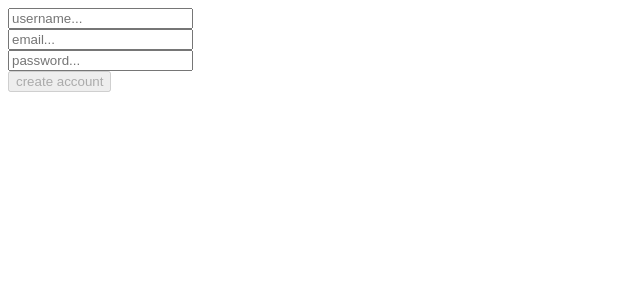
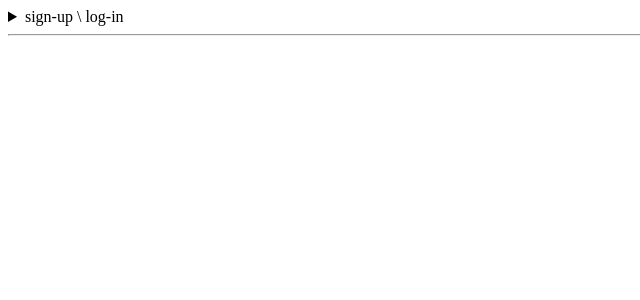
Before and after one commit to sama305/book-frontend, a Nuxt app: page / in a window 1280 px wide. Shown: the top 300 px of the page, without its empty margins (0-640 px from the left). Built offline with nearby package versions, Linux system fonts and the light colour scheme.

Commit message:
added login signup as header

```diff
--- a/pages/index.vue
+++ b/pages/index.vue
@@ -1,4 +1,7 @@
 <template>
+    <details style="display: inline-block; user-select: none;">
+        <summary>sign-up \ log-in</summary>
+
         <input placeholder="username..." v-model="username" />
         <br>
         <input placeholder="email..."  v-model="email" />
@@ -6,25 +9,37 @@
         <input placeholder="password..." v-model="password" />
         <br>
 
-    <button @click="signup" :disabled="canCreateAccount">
-        create account
+        <button @click="signup" :disabled="!canCreateAccount">
+            sign up
         </button>
+        or
+        <button @click="login" :disabled="!canLogin">
+            log in
+        </button>
+    </details>
+    <hr>
 </template>
 
 <script setup lang="ts">
 import { isEmpty } from '../util/index'
-import { type UserCredentials } from '~/types'
+import { type SignupRes, type UserCredentials } from '~/types'
 
 const username = ref('')
 const email = ref('')
 const password = ref('')
+const JWTtoken = useCookie('jwt_token')
 
 const canCreateAccount = computed(() => {
-    return isEmpty(username.value) || isEmpty(email.value) || isEmpty(password.value);
+    return !(isEmpty(username.value) || isEmpty(email.value) || isEmpty(password.value));
+})
+
+const canLogin = computed(() => {
+    return !((isEmpty(username.value) && isEmpty(email.value)) || isEmpty(password.value));
 })
 
 async function signup() {
-    const res = await $fetch('/api/signup', {
+    try {
+        const res: SignupRes = await $fetch('/api/signup', {
             method: 'POST',
             body: <UserCredentials>{
                 username: username.value,
@@ -32,6 +47,36 @@ async function signup() {
                 email: email.value,
             }
         })
+
+        // setting cookie
+        if (res.token) {
+            JWTtoken.value = res.token
+        }
+    }
+    catch (e) {
+        console.error(e)
+    }
+}
+
+async function login() {
+    try {
+        const res: SignupRes = await $fetch('/api/login', {
+            method: 'POST',
+            body: <UserCredentials>{
+                username: username.value,
+                password: password.value,
+                email: email.value,
+            }
+        })
+
+        // setting cookie
+        if (res.token) {
+            JWTtoken.value = res.token
+        }
+    }
+    catch (e) {
+        console.error(e)
+    }
 }
 
 </script>
```
Lines whose indentation alone changed are shown as unchanged.
